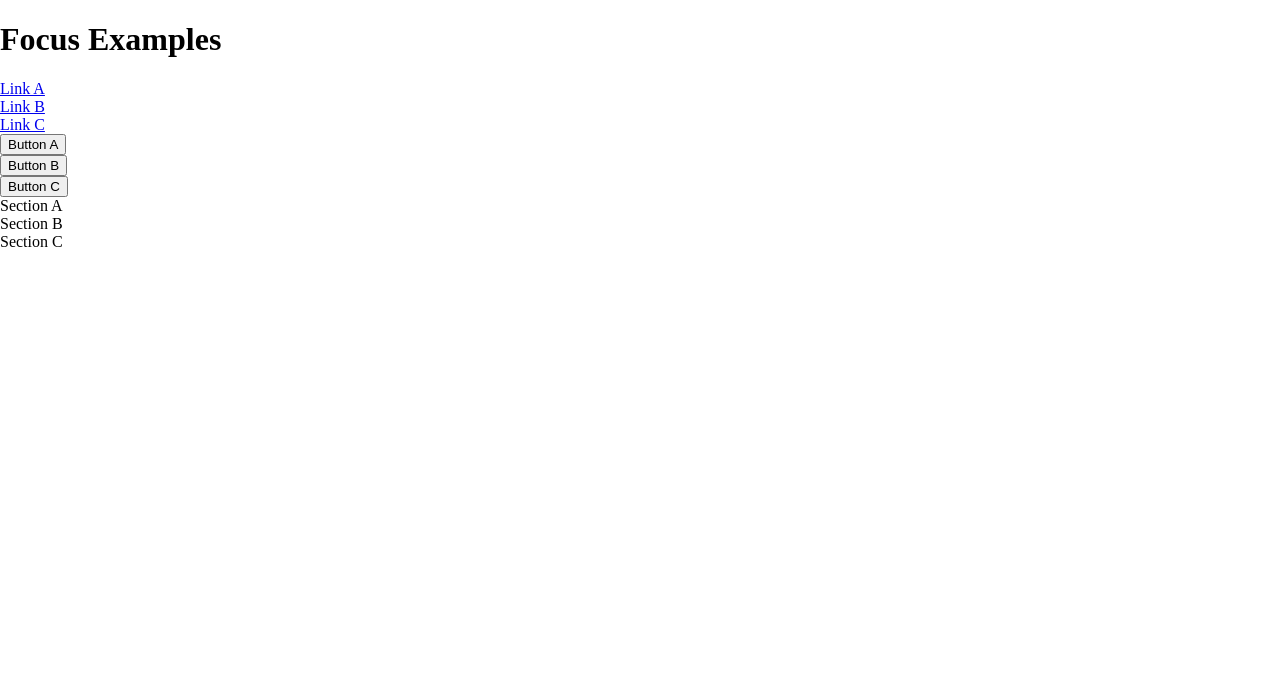
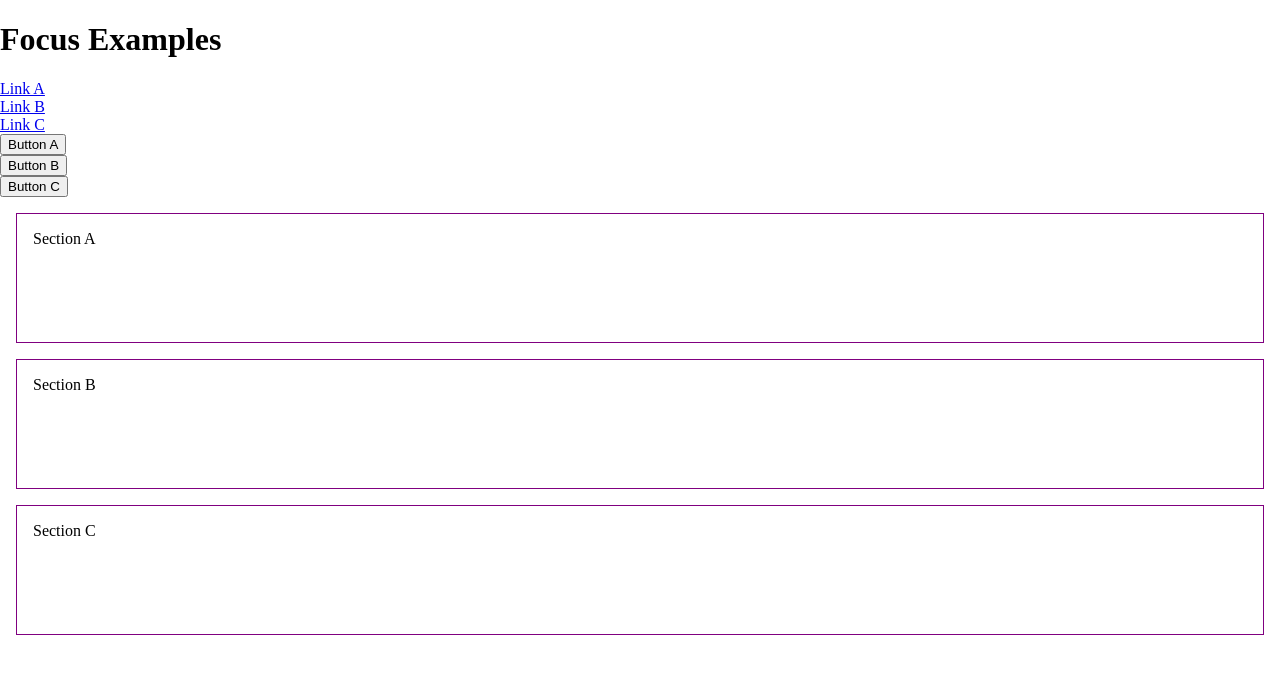
Before and after one commit to paulhhowells/focus-example, a plain HTML site: page index.html in a window 1280 px wide. Drawn offline with Linux system fonts and the light colour scheme.

Commit message:
Corrected style to class attribute

```diff
--- a/index.html
+++ b/index.html
@@ -34,9 +34,9 @@
     <button type="button">Button B</button><br />
     <button type="button">Button C</button><br />
 
-    <div id="A" style="section">Section A</div>
-    <div id="B" style="section">Section B</div>
-    <div id="C" style="section">Section C</div>
+    <div id="A" class="section">Section A</div>
+    <div id="B" class="section">Section B</div>
+    <div id="C" class="section">Section C</div>
 
 	</div>
 </body>
```
